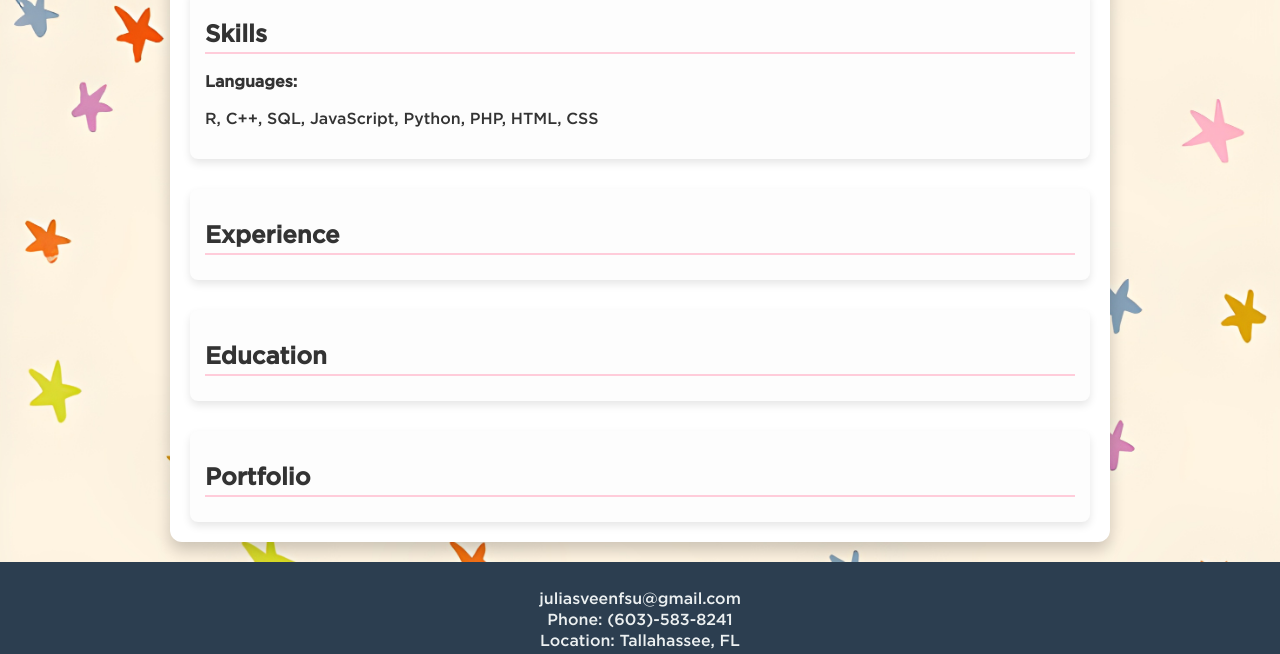
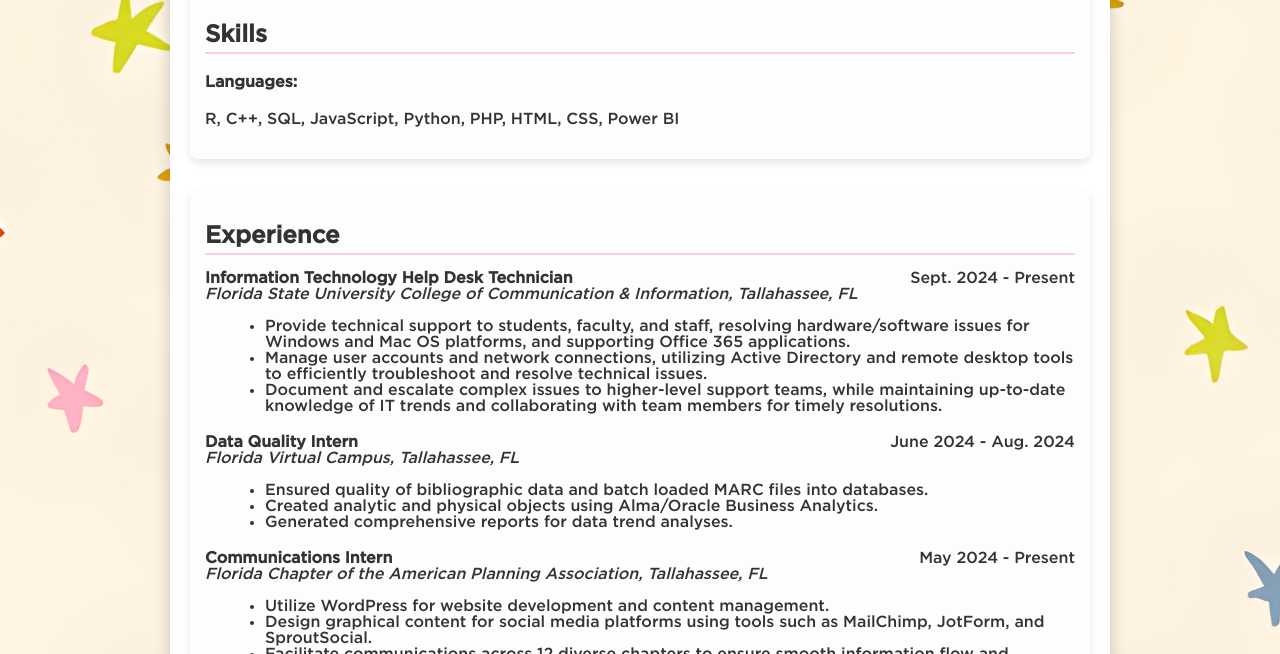
Before and after one commit to juliasveen/juliasveen.github.io, a plain HTML site: page index.html in a window 1280 px wide. Shown: the part 530-1184 px from the top of the page. Drawn offline with Linux system fonts and the light colour scheme.

Commit message:
updating experience section & style sheet

```diff
--- a/index.html
+++ b/index.html
@@ -42,10 +42,50 @@
 
        <section id="Resume">
       <h2>Skills</h2>
-      <h4> Languages: </h4> <p> R, C++, SQL, JavaScript, Python, PHP, HTML, CSS </p>
+      <h4> Languages: </h4> <p> R, C++, SQL, JavaScript, Python, PHP, HTML, CSS, Power BI </p>
     </section>
          <section id="Resume">
       <h2>Experience</h2>
+      <div>
+        <p>
+          <span class="job-title">Information Technology Help Desk Technician</span>
+          <span class="date">Sept. 2024 - Present</span><br>
+          <span class="organization">Florida State University College of Communication & Information, Tallahassee, FL</span>
+        </p>
+        <div class="description">
+          <ul>
+            <li>Provide technical support to students, faculty, and staff, resolving hardware/software issues for Windows and Mac OS platforms, and supporting Office 365 applications.</li>
+            <li>Manage user accounts and network connections, utilizing Active Directory and remote desktop tools to efficiently troubleshoot and resolve technical issues.</li>
+            <li>Document and escalate complex issues to higher-level support teams, while maintaining up-to-date knowledge of IT trends and collaborating with team members for timely resolutions.</li>
+          </ul>
+        </div>
+
+        <p>
+          <span class="job-title">Data Quality Intern</span>
+          <span class="date">June 2024 - Aug. 2024</span><br>
+          <span class="organization">Florida Virtual Campus, Tallahassee, FL</span>
+        </p>
+        <div class="description">
+          <ul>
+            <li>Ensured quality of bibliographic data and batch loaded MARC files into databases.</li>
+            <li>Created analytic and physical objects using Alma/Oracle Business Analytics.</li>
+            <li>Generated comprehensive reports for data trend analyses.</li>
+          </ul>
+        </div>
+
+        <p>
+          <span class="job-title">Communications Intern</span>
+          <span class="date">May 2024 - Present</span><br>
+          <span class="organization">Florida Chapter of the American Planning Association, Tallahassee, FL</span>
+        </p>
+        <div class="description">
+          <ul>
+            <li>Utilize WordPress for website development and content management.</li>
+            <li>Design graphical content for social media platforms using tools such as MailChimp, JotForm, and SproutSocial.</li>
+            <li>Facilitate communications across 12 diverse chapters to ensure smooth information flow and collaboration.</li>
+          </ul>
+        </div>
+      </div>
     </section>
          <section id="Resume">
       <h2>Education</h2>
--- a/style.css
+++ b/style.css
@@ -126,6 +126,21 @@ body {
     color: #555;
     margin: 10px 0;
 }
+
+.job-title {
+    font-weight: bold;
+  }
+  .date {
+    float: right;
+  }
+  .organization {
+    font-style: italic;
+    margin-bottom: 5px;
+  }
+  .description {
+    margin-left: 20px;
+    margin-bottom: 20px;
+  }
 
 /* Collapsible Section Styles */
 .collapsible-container {
```
